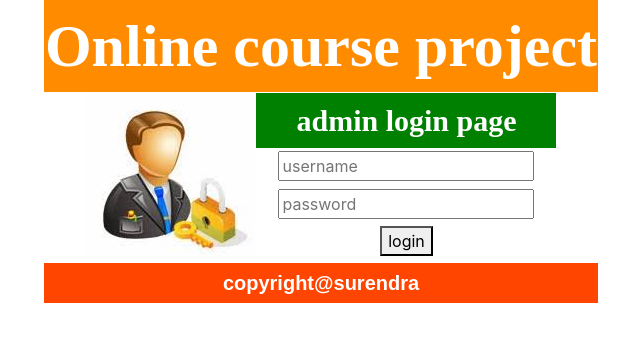
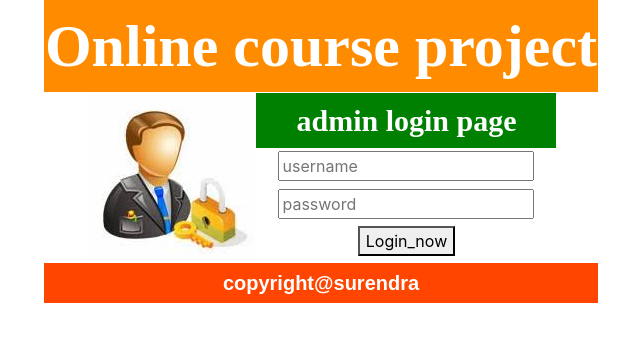
Before and after one commit to tsbabu108/online_project, a Django app: template templates/index.html in a window 1280 px wide. Shown: the top 342 px of the page, without its empty margins (319-959 px from the left). Run offline with Django 3.2, Linux system fonts and the light colour scheme; the template is opened without the code that fills it, so the values that code supplies are empty; some libraries are stand-ins or nearby versions.

Commit message:
Update index.html
update login button

```diff
--- a/templates/index.html
+++ b/templates/index.html
@@ -34,7 +34,7 @@
         <th class="admin-login">
 
 
-            <button type="submit">login</button>
+            <button type="submit">Login_now</button>
 
         </th>
     </tr>
```
